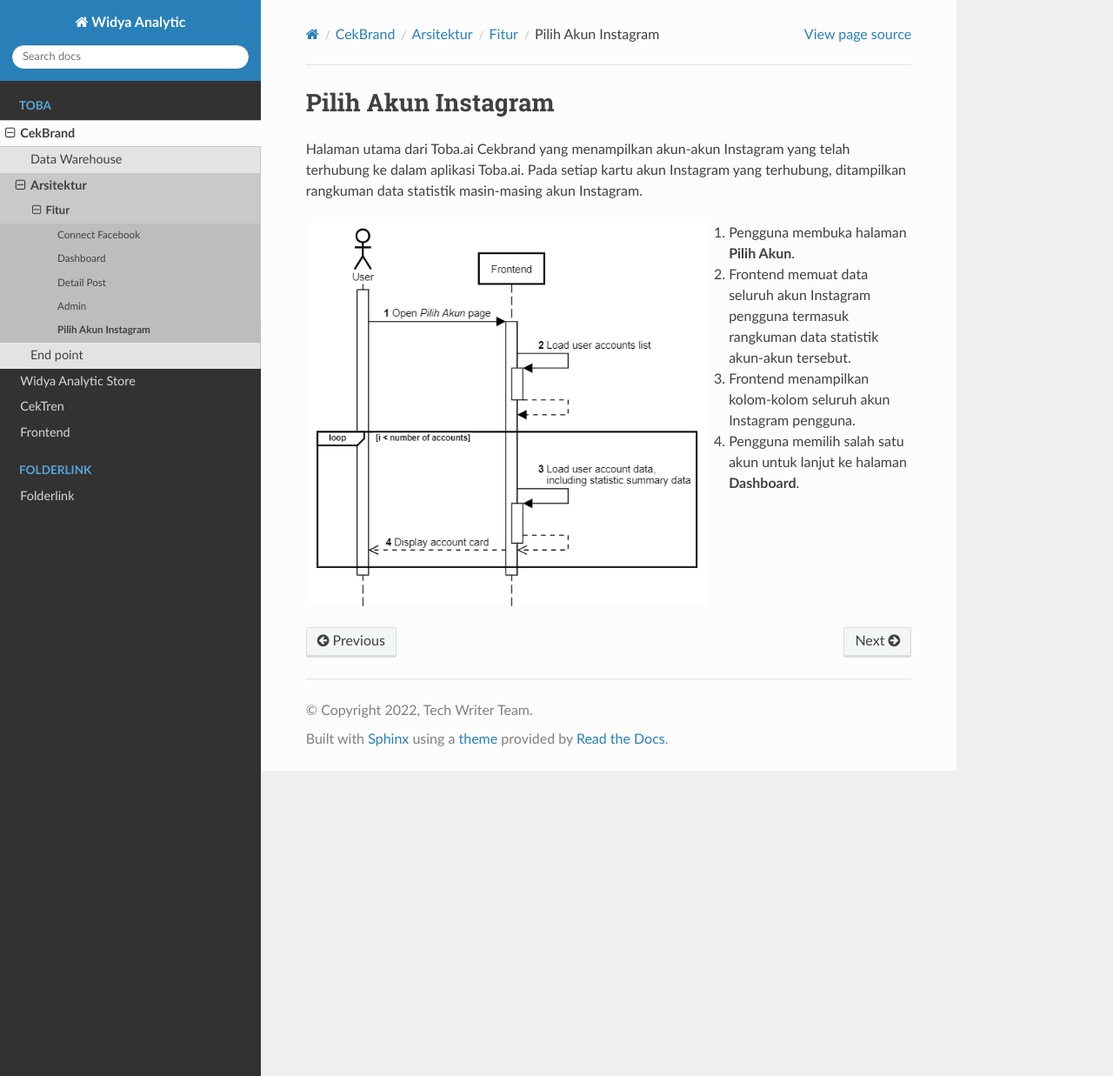
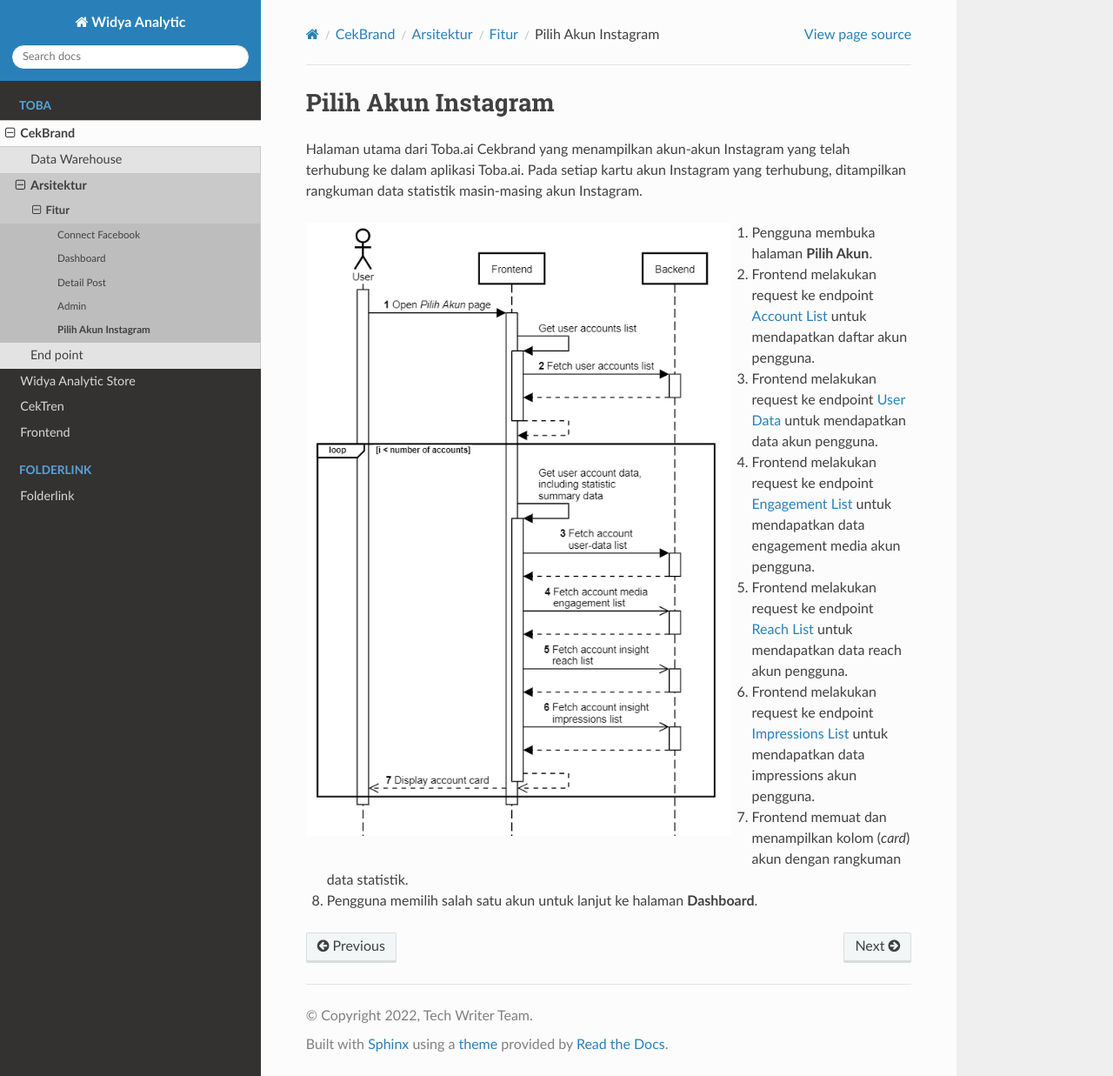
Before and after one commit to syrico/dokumentasi_data_widyaanalytics, a Sphinx documentation site: the page built from docs/source/Toba/cekbrand/architecture/feature/account-summary.rst, in a window 1280 px wide and 1237 px high. Shown: the whole window at 87% size. Built offline with Sphinx 7.4.7 and the Read the Docs theme 2.0.0, drawn with Linux system fonts in a browser that asks for light colours.

Commit message:
feat{feature): add more detail accounts summary feature with backend participant

```diff
--- a/docs/source/Toba/cekbrand/architecture/feature/account-summary.rst
+++ b/docs/source/Toba/cekbrand/architecture/feature/account-summary.rst
@@ -9,6 +9,10 @@ Pada setiap kartu akun Instagram yang terhubung, ditampilkan rangkuman data stat
     :align: left
 
 1. Pengguna membuka halaman **Pilih Akun**.
-2. Frontend memuat data seluruh akun Instagram pengguna termasuk rangkuman data statistik akun-akun tersebut.
-3. Frontend menampilkan kolom-kolom seluruh akun Instagram pengguna.
-4. Pengguna memilih salah satu akun untuk lanjut ke halaman **Dashboard**.
+2. Frontend melakukan request ke endpoint :ref:`account-list` untuk mendapatkan daftar akun pengguna.
+3. Frontend melakukan request ke endpoint :ref:`fetch-user-data` untuk mendapatkan data akun pengguna.
+4. Frontend melakukan request ke endpoint :ref:`engagement-list` untuk mendapatkan data engagement media akun pengguna.
+5. Frontend melakukan request ke endpoint :ref:`reach-list` untuk mendapatkan data reach akun pengguna.
+6. Frontend melakukan request ke endpoint :ref:`impressions-list` untuk mendapatkan data impressions akun pengguna.
+7. Frontend memuat dan menampilkan kolom (*card*) akun dengan rangkuman data statistik.
+8. Pengguna memilih salah satu akun untuk lanjut ke halaman **Dashboard**.
```
Also changed, not shown: docs/source/Toba/cekbrand/architecture/feature/account-summary-sequence.txt (+27 -2 lines), docs/source/Toba/cekbrand/architecture/feature/account-summary-sequence.png.
